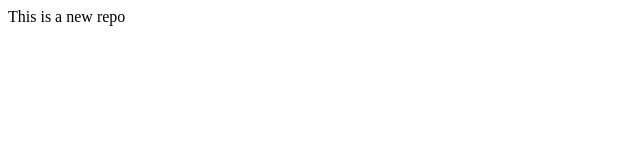
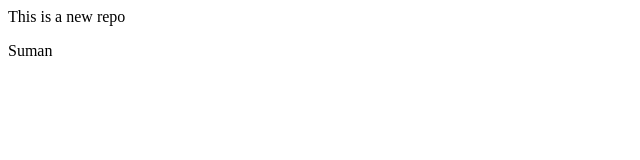
Before and after one commit to himanshusuman091/localrepo, a plain HTML site: page index.html in a window 1280 px wide. Shown: the full height of the page, 0-640 px from the left. Drawn offline with Linux system fonts and the light colour scheme.

Commit message:
Modified Index

```diff
--- a/index.html
+++ b/index.html
@@ -1 +1,2 @@
 <p>This is a new repo</p>
+<p>Suman</p>
```
